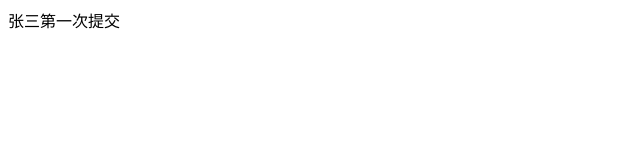
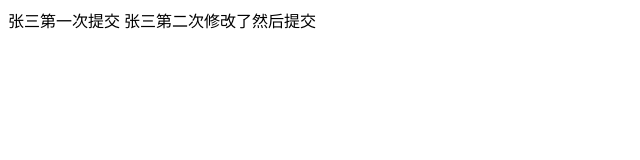
Before and after one commit to qinyongzhao/demo3, a plain HTML site: page index.html in a window 1280 px wide. Shown: the whole page, without its empty margins (0-640 px from the left). Drawn offline with Linux system fonts and the light colour scheme.

Commit message:
张三第二次提交

```diff
--- a/index.html
+++ b/index.html
@@ -8,5 +8,6 @@
 </head>
 <body>
     <span>张三第一次提交</span>
+    <span>张三第二次修改了然后提交</span>
 </body>
 </html>
```
